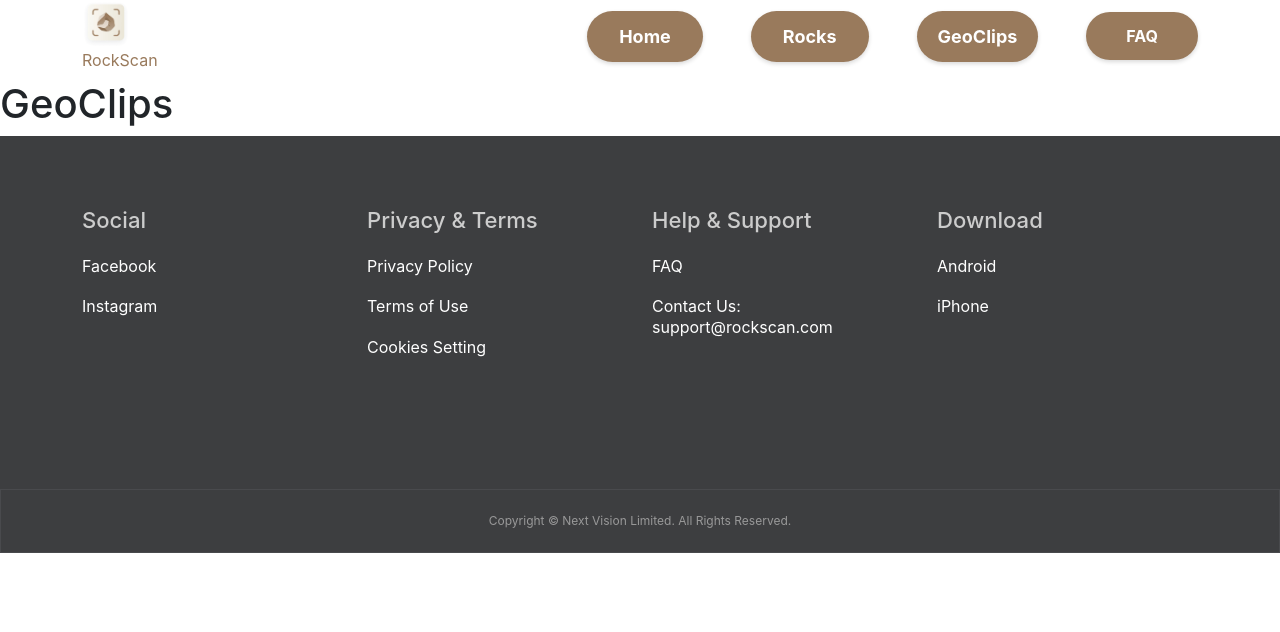
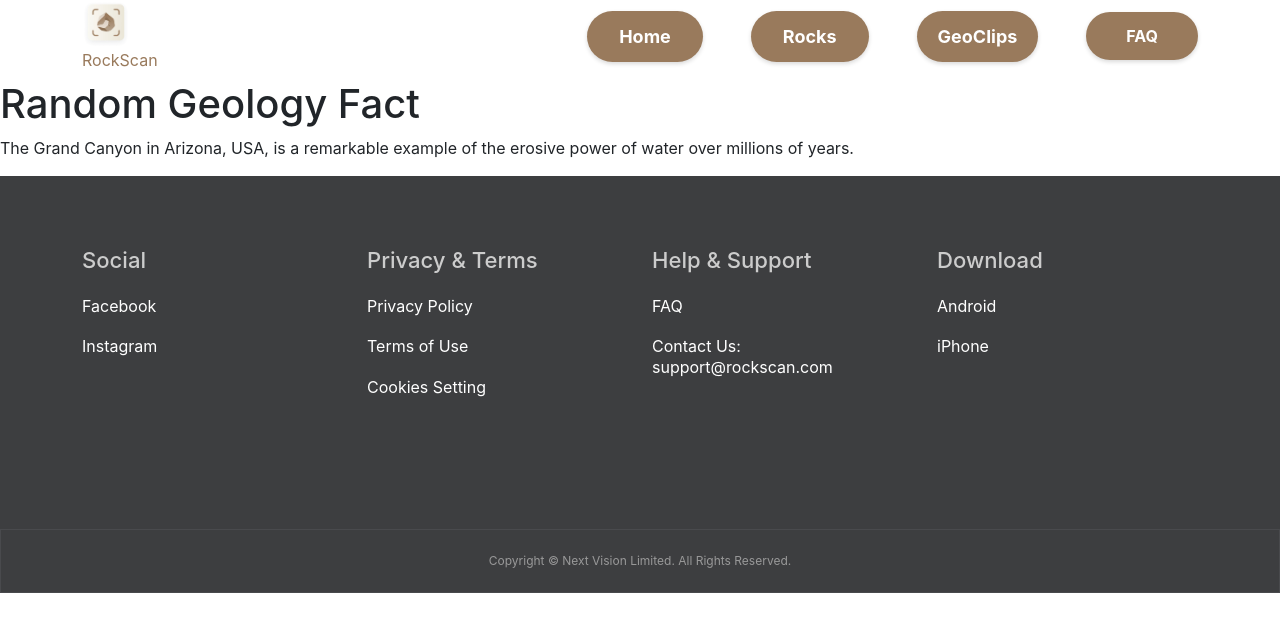
Before and after one commit to dovranmuhammet/rockscan, a React (Create React App) app: page /geoexplore in a window 1280 px wide. Shown: the top 632 px of the page. Built offline with nearby package versions, Linux system fonts and the light colour scheme.

Commit message:
Created geoinfo data

```diff
--- a/src/App.js
+++ b/src/App.js
@@ -6,7 +6,7 @@
 import Footer from './components/Footer/Footer'
 import 'slick-carousel/slick/slick.css'
 import 'slick-carousel/slick/slick-theme.css'
-import GeoExplore from './components/GeoExplore/GeoExplore'
+import GeoExplore from './components/GeoClips/GeoClips'
 
 function App() {
   return (
--- /dev/null
+++ b/src/components/GeoClips/GeoClips.js
@@ -0,0 +1,29 @@
+import React from 'react'
+
+const GeoClips = () => {
+  const geologyFacts = [
+    "The Earth's crust is made up of several tectonic plates that are constantly moving.",
+    "Diamonds are formed under high pressure and temperature deep within the Earth's mantle.",
+    'The Grand Canyon in Arizona, USA, is a remarkable example of the erosive power of water over millions of years.',
+    'Mount Everest, the highest peak in the world, is part of the Himalayan mountain range formed by tectonic plate collision.',
+    'The Great Barrier Reef in Australia is the largest coral reef system in the world.',
+    // Add more geology facts to the array
+  ]
+
+  // Retrieve a random fact from the geologyFacts array
+  const getRandomFact = () => {
+    const randomIndex = Math.floor(Math.random() * geologyFacts.length)
+    return geologyFacts[randomIndex]
+  }
+
+  const randomFact = getRandomFact()
+
+  return (
+    <div>
+      <h1>Random Geology Fact</h1>
+      <p>{randomFact}</p>
+    </div>
+  )
+}
+
+export default GeoClips
--- /dev/null
+++ b/src/components/GeoClips/geoinfo.json
@@ -0,0 +1,6 @@
+[
+  {
+    "topic": "The Earth's age is approximately 4.5 billion years.",
+    "description": "answer"
+  }
+]
--- a/src/components/GeoExplore/GeoExplore.js
+++ /dev/null
@@ -1,7 +0,0 @@
-import React from 'react'
-
-const GeoExplore = () => {
-  return <h1>GeoClips</h1>
-}
-
-export default GeoExplore
```
Also changed, not shown: src/components/GeoClips/GeoClips.css (added).
